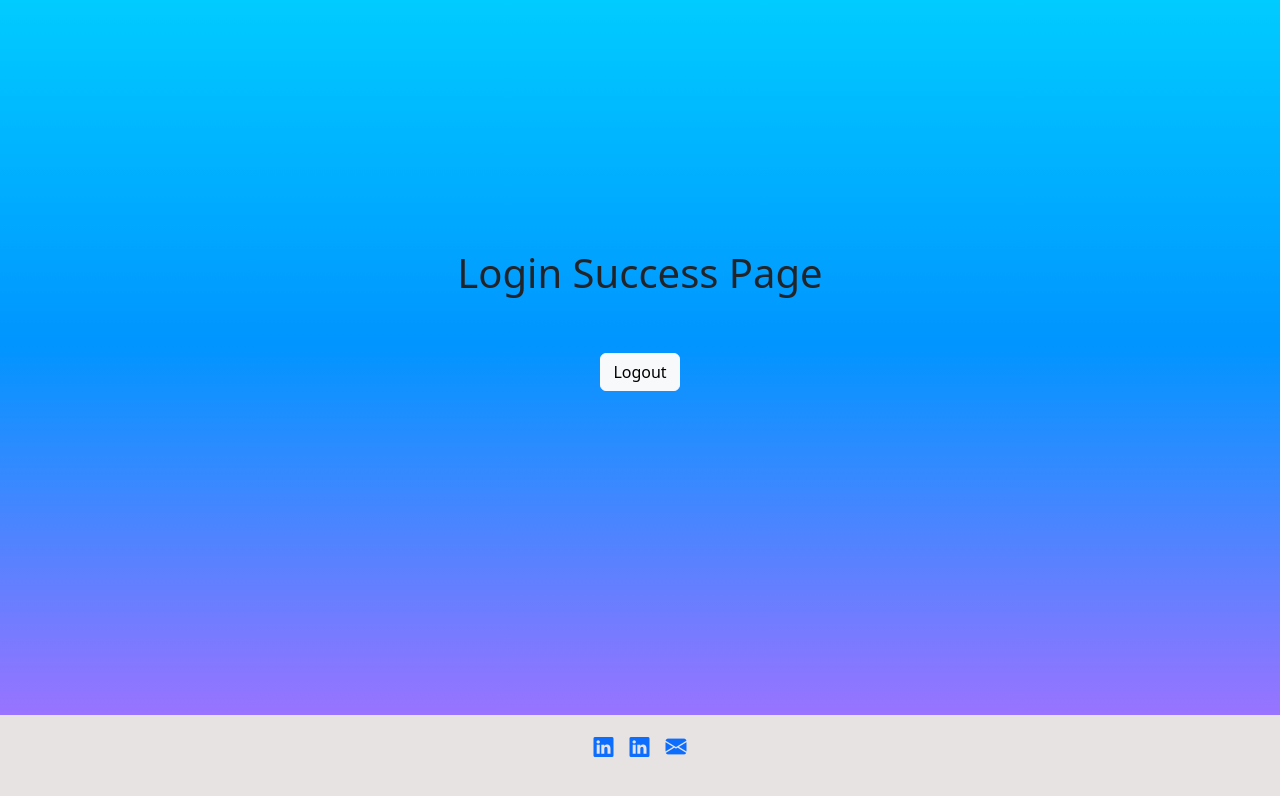
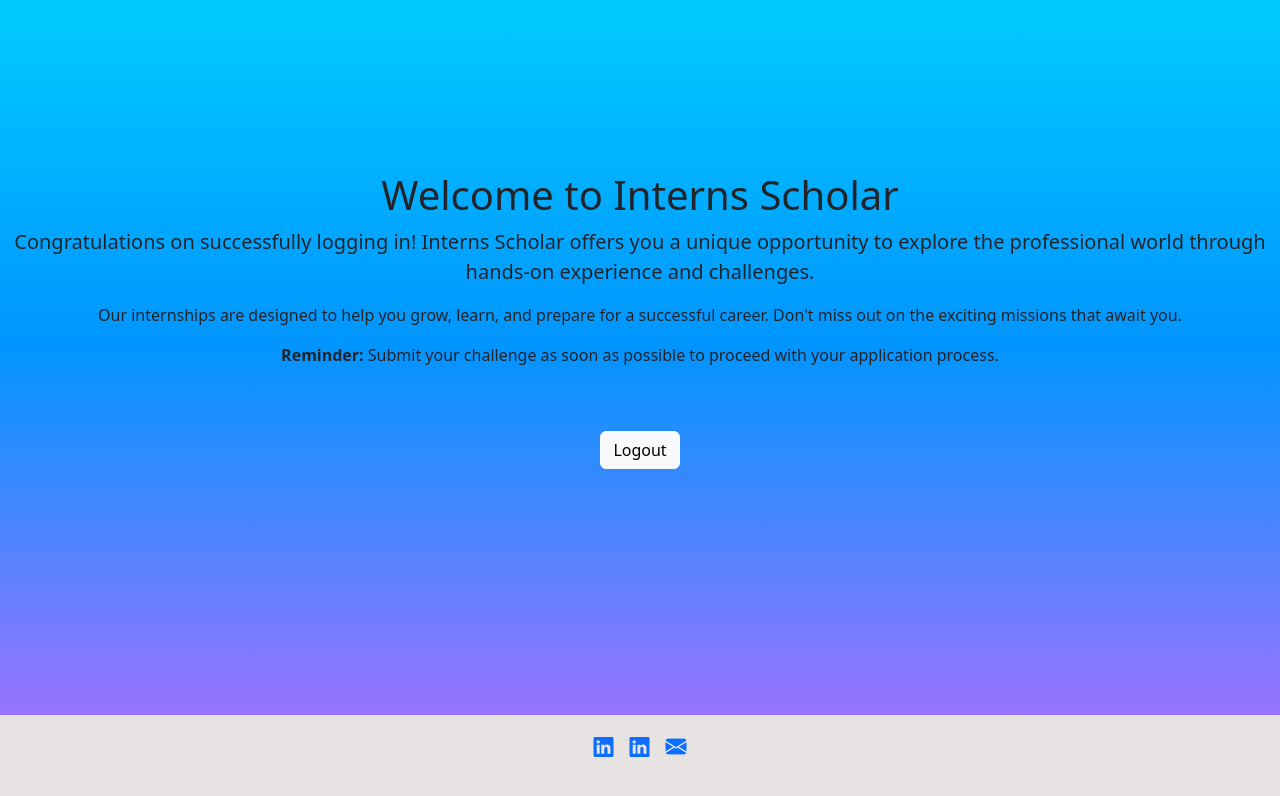
Before and after one commit to akhockey59/internship_web, a React (Vite) app in the folder frontend/: page /home in a window 1280 px wide. Shown: the top 796 px of the page. Built offline with nearby package versions, Linux system fonts and the light colour scheme.

Commit message:
Update Home.jsx

```diff
--- a/frontend/src/components/Home.jsx
+++ b/frontend/src/components/Home.jsx
@@ -3,11 +3,20 @@ import { Link } from "react-router-dom";
 
 const Home = () => {
   return (
-    <div style= {{backgroundImage : "linear-gradient(#00d5ff,#0095ff,rgba(93,0,255,.555))"}} className="d-flex flex-column justify-content-center align-items-center text-center vh-100">
-        <h1>Login Success Page</h1>
-        <Link to='/login' className="btn btn-light my-5">Logout</Link>
+    <div style={{ backgroundImage: "linear-gradient(#00d5ff,#0095ff,rgba(93,0,255,.555))" }} className="d-flex flex-column justify-content-center align-items-center text-center vh-100">
+      <h1>Welcome to Interns Scholar</h1>
+      <p className="lead">
+        Congratulations on successfully logging in! Interns Scholar offers you a unique opportunity to explore the professional world through hands-on experience and challenges.
+      </p>
+      <p>
+        Our internships are designed to help you grow, learn, and prepare for a successful career. Don't miss out on the exciting missions that await you.
+      </p>
+      <p className="font-weight-bold">
+        <strong>Reminder:</strong> Submit your challenge as soon as possible to proceed with your application process.
+      </p>
+      <Link to='/login' className="btn btn-light my-5">Logout</Link>
     </div>
   )
 }
 
-export default Home
+export default Home;
```
